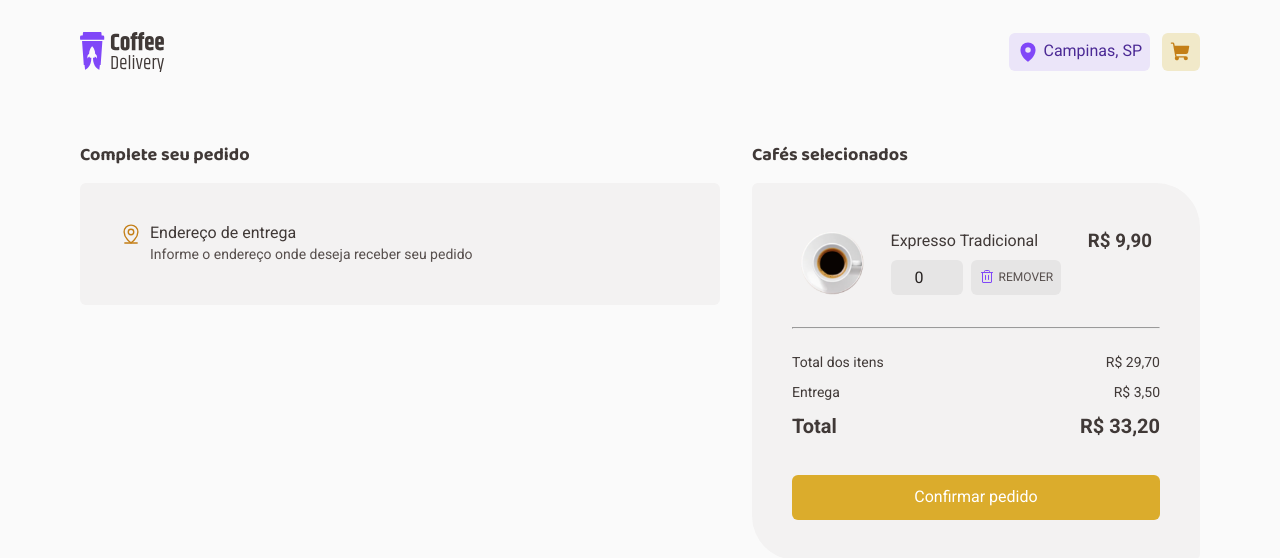
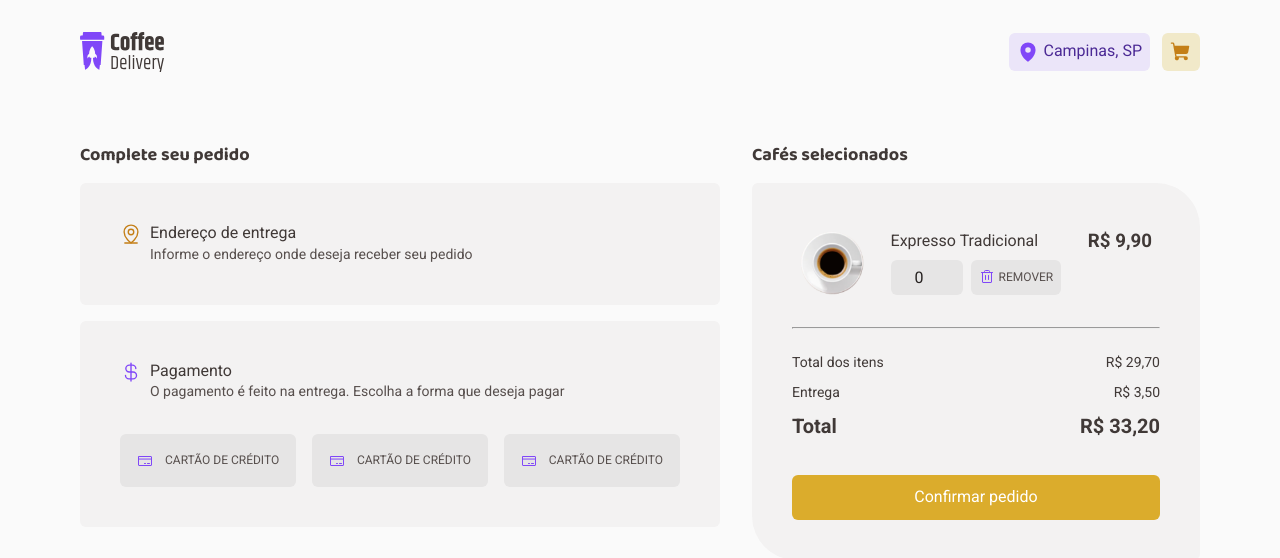
Before and after one commit to pedromeira220/coffee-delivery, a React (Vite) app: page /checkout in a window 1280 px wide. Shown: the top 558 px of the page. Built offline with nearby package versions, Linux system fonts and the light colour scheme.

Commit message:
feat: adding the payment container

```diff
--- a/src/components/ToggleCreditCard/style.ts
+++ b/src/components/ToggleCreditCard/style.ts
@@ -13,6 +13,7 @@ export const ToggleCreditCardButtonContainer = styled(Toggle.Root)`
   border-radius: 6px;
   transition: 0.1s;
   border: 1px solid transparent;
+  background-color: ${props => props.theme['base-button']};
 
   &:hover {
     background-color: ${props => props.theme['base-hover']};
@@ -28,6 +29,8 @@ export const ToggleCreditCardButtonContainer = styled(Toggle.Root)`
 
   span {
     text-transform: uppercase;
+    font-size: 0.75rem;
+    line-height: 160%;
   }
 
   svg {
--- a/src/pages/Checkout/index.tsx
+++ b/src/pages/Checkout/index.tsx
@@ -1,10 +1,14 @@
-import { MapPinLine } from 'phosphor-react'
+import { CurrencyDollar, MapPinLine } from 'phosphor-react'
 import { PrimaryButton } from '../../components/PrimaryButton'
+import { ToggleCreditCard } from '../../components/ToggleCreditCard'
 import { SelectedCoffeeItem } from './components/SelectedCoffeeItem'
 import {
   CheckoutContainer,
   ColumnTitle,
   FormContainer,
+  FormHeader,
+  PaymentContainer,
+  PaymentHeader,
   SelectCoffeeWrapper,
 } from './style'
 
@@ -15,15 +19,33 @@ export function Checkout() {
         <ColumnTitle>Complete seu pedido</ColumnTitle>
 
         <div>
-          <header>
+          <FormHeader>
             <MapPinLine size={22} />
             <div>
               <h5>Endereço de entrega</h5>
               <span>Informe o endereço onde deseja receber seu pedido</span>
             </div>
-          </header>
+          </FormHeader>
         </div>
+
+        <PaymentContainer>
+          <PaymentHeader>
+            <CurrencyDollar size={22} />
+            <div>
+              <h5>Pagamento</h5>
+              <span>
+                O pagamento é feito na entrega. Escolha a forma que deseja pagar
+              </span>
+            </div>
+          </PaymentHeader>
+          <div>
+            <ToggleCreditCard />
+            <ToggleCreditCard />
+            <ToggleCreditCard />
+          </div>
+        </PaymentContainer>
       </FormContainer>
+
       <SelectCoffeeWrapper>
         <ColumnTitle>Cafés selecionados</ColumnTitle>
 
--- a/src/pages/Checkout/style.ts
+++ b/src/pages/Checkout/style.ts
@@ -18,8 +18,10 @@ export const FormContainer = styled.div`
     margin-top: 1rem;
     border-radius: 6px;
     padding: 2.5rem;
+  }
+`
 
-    header {
+export const FormHeader = styled.header`
   display: flex;
   justify-content: flex-start;
   gap: 0.5rem;
@@ -40,7 +42,42 @@ export const FormContainer = styled.div`
     line-height: 130%;
     font-size: 0.875rem;
   }
+`
+
+export const PaymentContainer = styled.div`
+  background-color: ${props => props.theme['base-card']};
+  margin-top: 0.75rem;
+  border-radius: 6px;
+  padding: 2.5rem;
+`
+
+export const PaymentHeader = styled.header`
+  display: flex;
+  justify-content: flex-start;
+  gap: 0.5rem;
+
+  svg {
+    color: ${props => props.theme['purple']};
   }
+
+  h5 {
+    font-size: 1rem;
+    line-height: 130%;
+    font-weight: 400;
+    color: ${props => props.theme['base-subtitle']};
+  }
+
+  span {
+    color: ${props => props.theme['base-text']};
+    line-height: 130%;
+    font-size: 0.875rem;
+  }
+
+  & ~ div {
+    display: flex;
+    align-items: center;
+    justify-content: space-between;
+    margin-top: 2rem;
   }
 `
 
```
Lines whose indentation alone changed are shown as unchanged.
